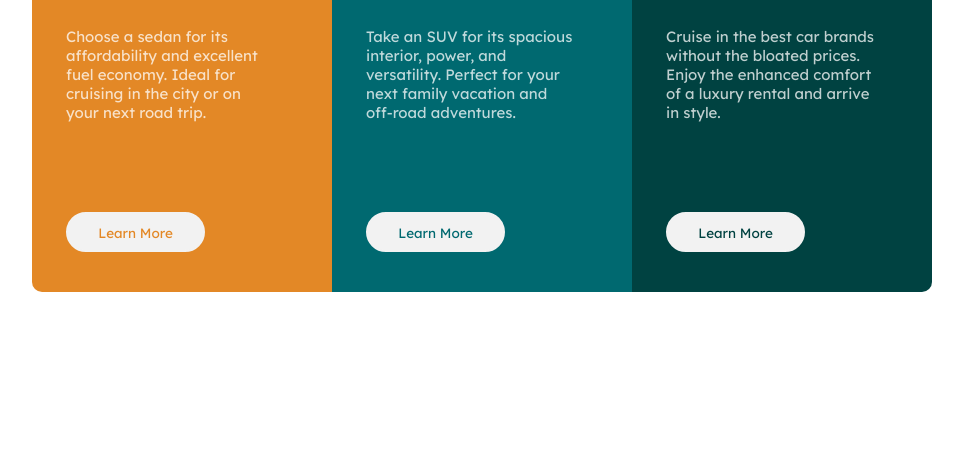
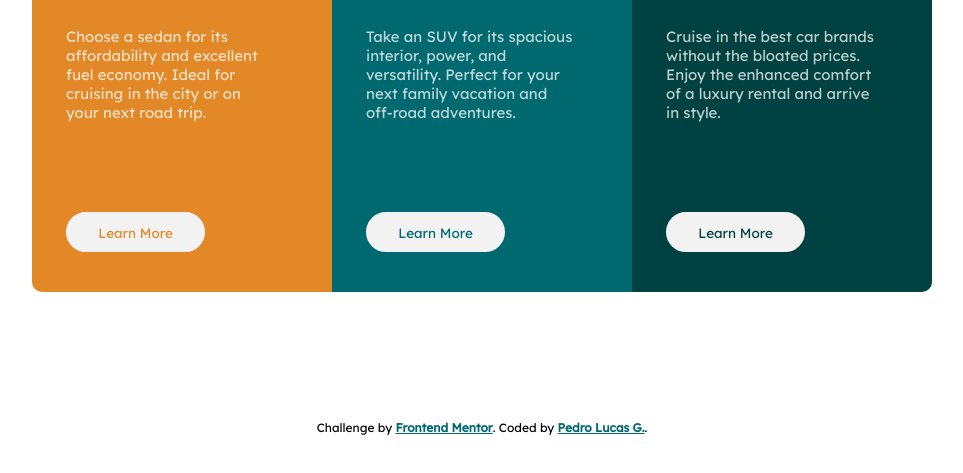
Before and after one commit to plgomes03/3-column-preview-card-component, a plain HTML site: page index.html in a window 1280 px wide. Shown: the part 283-756 px from the top of the page, without its empty margins (158-1121 px from the left). Drawn offline with Linux system fonts and the light colour scheme.

Commit message:
Add files via upload

```diff
--- a/index.html
+++ b/index.html
@@ -14,7 +14,7 @@
 
 		<title>Frontend Mentor | 3-column preview card component</title>
 
-    <!-- CSS -->
+		<!-- CSS -->
 		<link rel="stylesheet" href="./css/style.min.css" />
 
 		<!-- fonts -->
@@ -122,11 +122,11 @@
 			</section>
 		</main>
 
-		<!-- <div class="attribution">
+		<div class="attribution">
 			Challenge by
 			<a href="https://www.frontendmentor.io?ref=challenge" target="_blank"
 				>Frontend Mentor</a
-			>. Coded by <a href="#">Your Name Here</a>.
-		</div> -->
+			>. Coded by <a href="https://github.com/plgomes03">Pedro Lucas G.</a>.
+		</div>
 	</body>
 </html>
--- a/scss/style.scss
+++ b/scss/style.scss
@@ -113,3 +113,22 @@ p {
 		border-radius: 0 10px 10px 0;
 	}
 }
+
+
+.attribution {
+    text-align: center;
+    font-size: 0.8rem;
+
+    a {
+        font-weight: 700;
+        text-decoration: underline;
+        color: $dark-cyan;
+
+        &:hover,
+        &:active {
+          text-decoration: none;
+          cursor: pointer;
+          color: lighten($dark-cyan, 10%);
+        }
+      }
+  }
```
Also changed, not shown: css/style.min.css.
